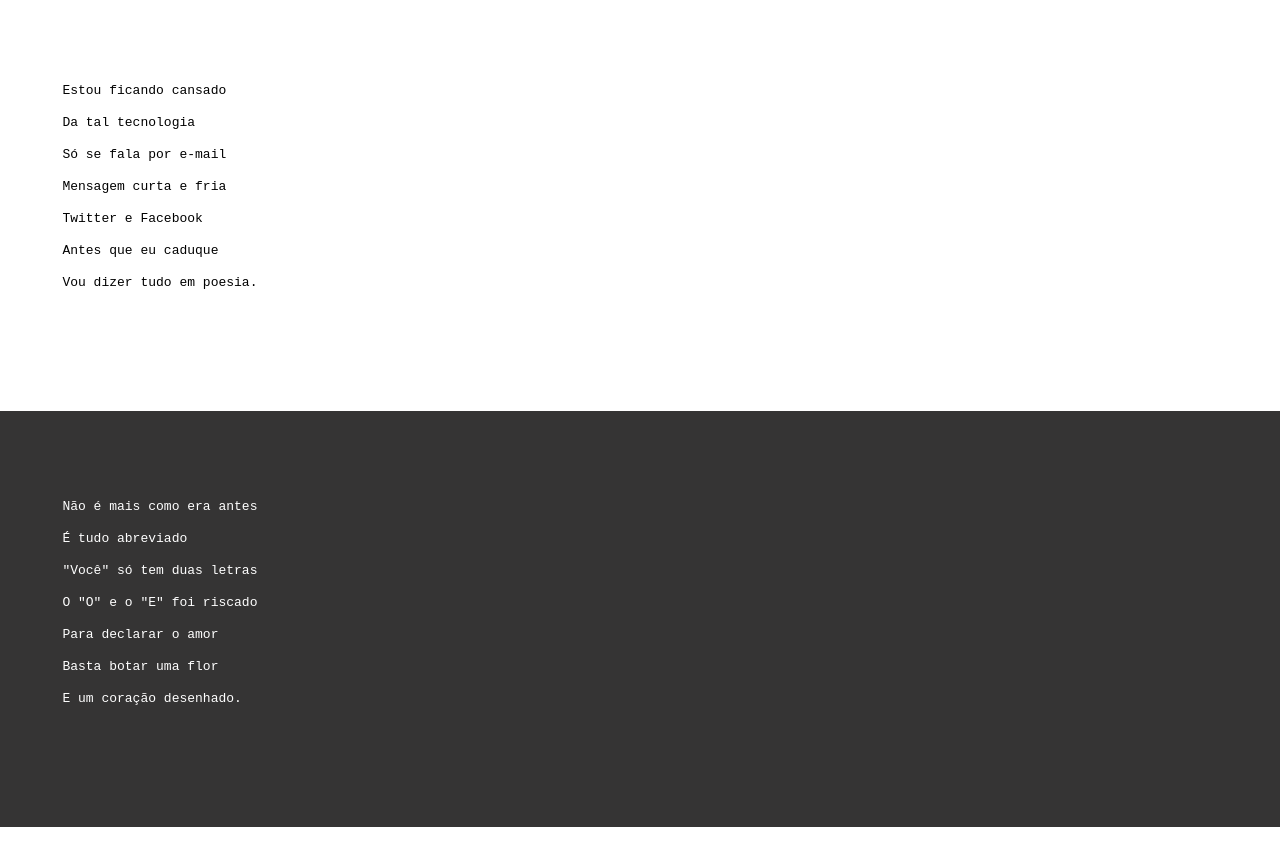
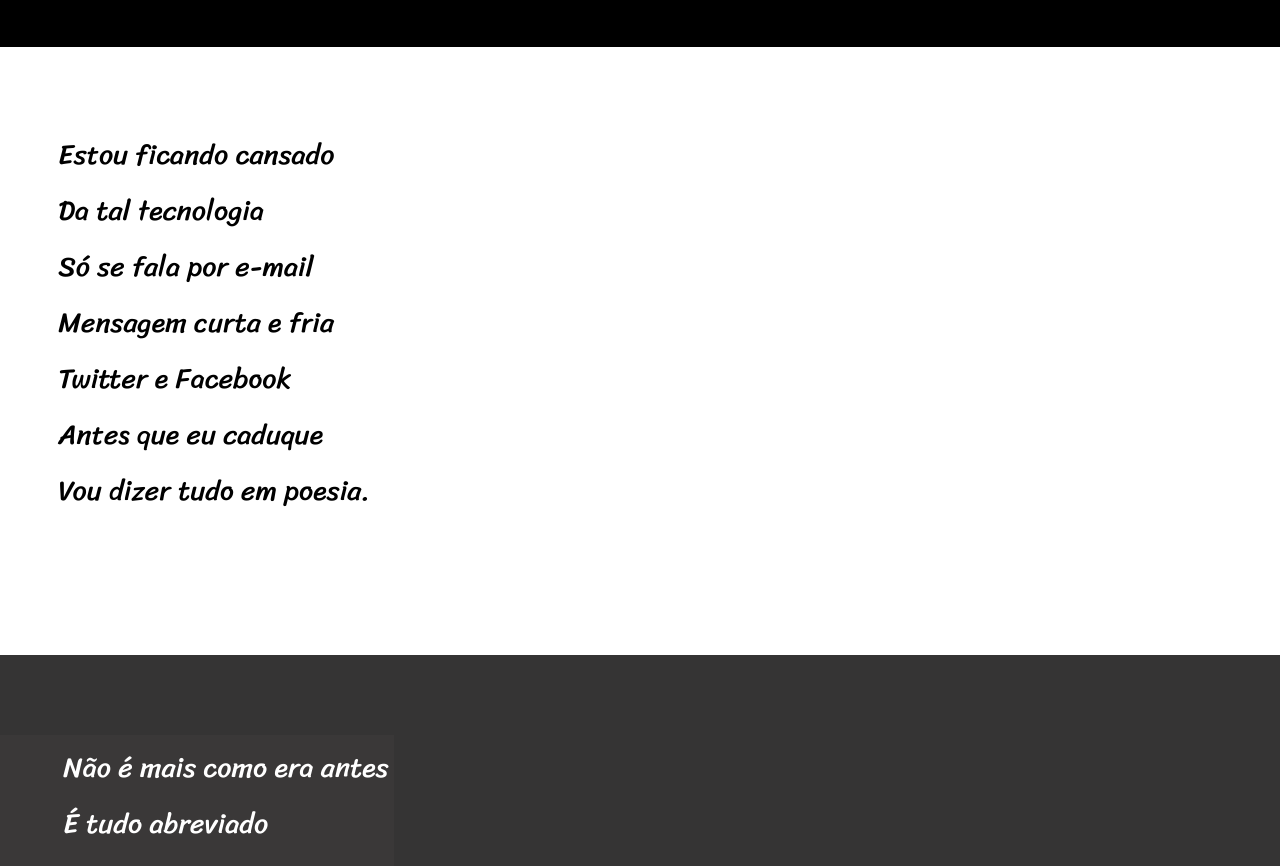
Before and after one commit to miguelvferreira/projecto-cordel, a plain HTML site: page index.html in a window 1280 px wide. Shown: the part 210-1076 px from the top of the page. Drawn offline with Linux system fonts and the light colour scheme.

Commit message:
updadte estilos

```diff
--- a/style/style.css
+++ b/style/style.css
@@ -1,13 +1,23 @@
 @charset "UTF-8";
 
+@import url('https://fonts.googleapis.com/css2?family=Passion+One:wght@400;700;900&display=swap');
+@import url('https://fonts.googleapis.com/css2?family=Sriracha&display=swap');
+:root{
+    --fonte1: Verdana, Geneva, Tahoma, sans-serif;
+    --fonte2: 'Passion One', cursive;
+    --fonte3: 'Sriracha', cursive;
+}
 *{
     margin: 0px;
     padding: 0px;
+    font-size: 1em;
+
 }
 
 hmtl,body{
     min-width: 100vh;
     background-color: darkgray;
+    font-family: var(--fonte1);
 }
 
 header{
@@ -19,6 +29,8 @@ header{
 header>h1{
     padding: 50px;
     font-variant: small-caps;
+    font-family: var(--fonte2);
+    font-size: 10vh;
 }
 
 header>p{
@@ -38,6 +50,11 @@ section{
     padding-top: 10vh;
     padding-bottom: 10vh;
     line-height: 2em;
+    font-size: 3.5vh;
+
+}
+section>pre{
+    font-family: var(--fonte3);
 }
 
 section.normal{
@@ -50,9 +67,10 @@ section.imagem{
     color: white;
 }
 
-section.imagem > p{
-    width: 400px;
-    background-color: rgba(0, 0, 0, 0.215);
+section.imagem > pre{
+    display: inline-block;
+    padding: 5px;
+    background-color: rgba(75, 71, 71, 0.215);
 }
 
 footer{
```
Also changed, not shown: index.html (line endings or trailing spaces).
